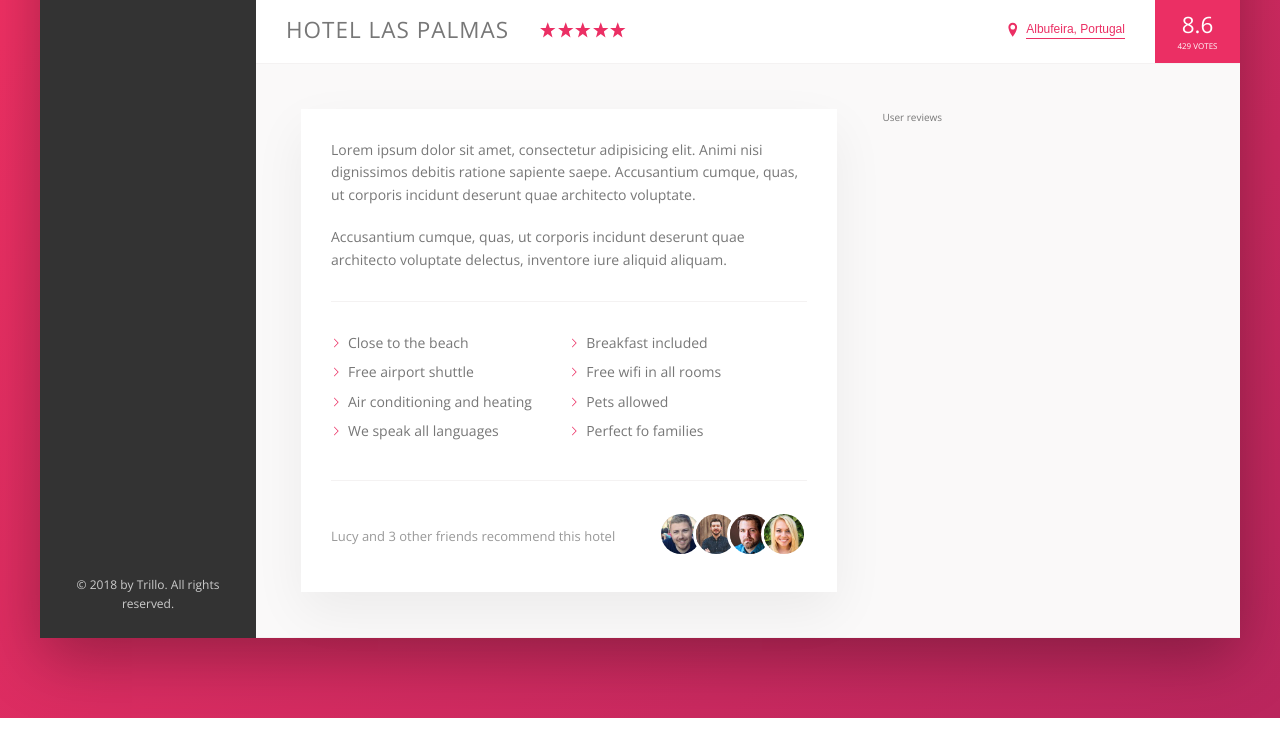
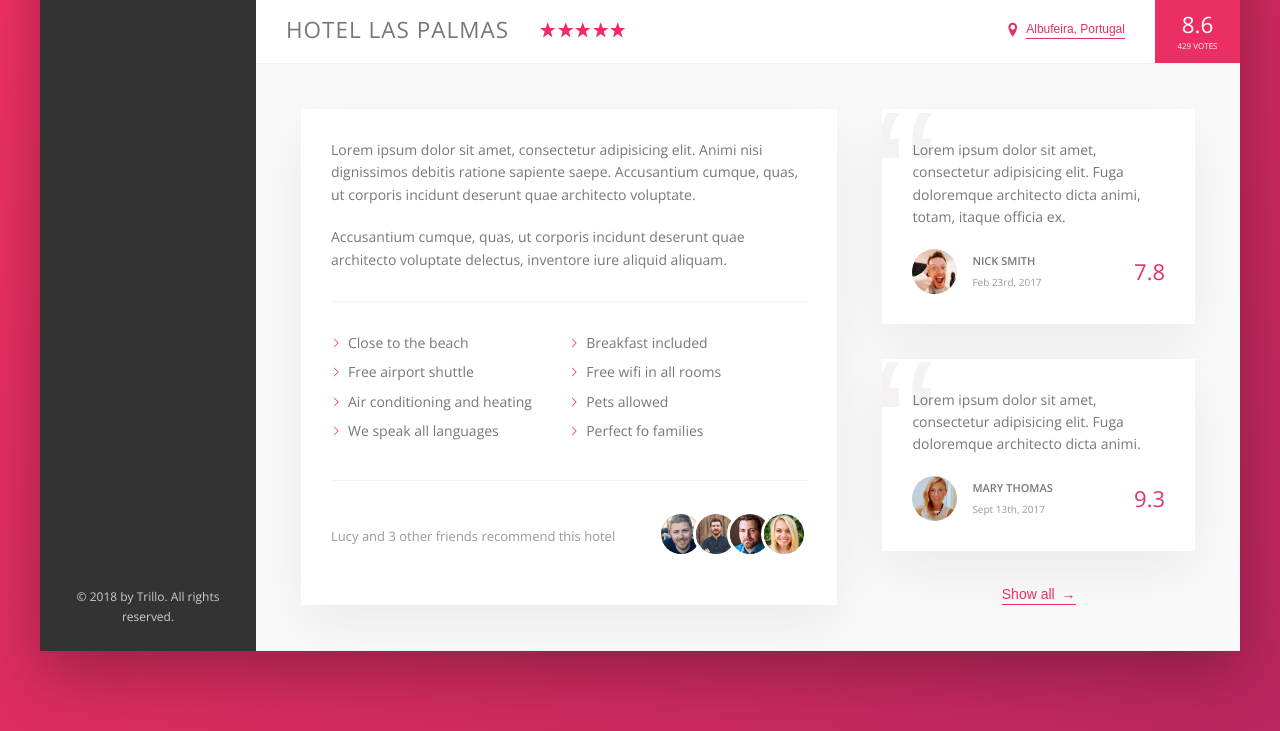
Before and after one commit to yaroslavzn/advance_css, a website: page Trillo/index.html in a window 1280 px wide. Shown: the part 538-1269 px from the top of the page. Drawn offline with nearby package versions, Linux system fonts and the light colour scheme.

Commit message:
finish details section

```diff
--- a/Trillo/index.html
+++ b/Trillo/index.html
@@ -169,7 +169,36 @@
                         </div>
 
                         <div class="user-reviews">
-                            User reviews
+                            <figure class="review">
+                                <blockquote class="review__text">
+                                    Lorem ipsum dolor sit amet, consectetur adipisicing elit. Fuga doloremque architecto dicta animi, totam, itaque officia ex.
+                                </blockquote>
+                                <figcaption class="review__user">
+                                    <img src="img/user-1.jpg" alt="User 1" class="review__photo">
+                                    <div class="review__user-box">
+                                        <p class="review__user-name">Nick Smith</p>
+                                        <p class="review__user-date">Feb 23rd, 2017</p>
+                                    </div>
+                                    <div class="review__rating">7.8</div>
+                                </figcaption>
+                            </figure>
+
+                            <figure class="review">
+                                <blockquote class="review__text">
+                                    Lorem ipsum dolor sit amet, consectetur adipisicing elit. Fuga doloremque architecto dicta animi.
+                                </blockquote>
+                                <figcaption class="review__user">
+                                    <img src="img/user-2.jpg" alt="User 2" class="review__photo">
+                                    <div class="review__user-box">
+                                        <p class="review__user-name">Mary Thomas</p>
+                                        <p class="review__user-date">Sept 13th, 2017</p>
+
+                                    </div>
+                                    <div class="review__rating">9.3</div>
+                                </figcaption>
+                            </figure>
+
+                            <button class="btn-inline">Show all <span>&rarr;</span></button>
                         </div>
                     </div>
                 </main>
--- a/Trillo/sass/_components.scss
+++ b/Trillo/sass/_components.scss
@@ -260,11 +260,20 @@
 
   &:hover {
     color: var(--color-grey-dark-1);
+
+    span {
+      margin-left: 8px;
+    }
   }
 
   &:focus {
     outline: none;
     animation: pulsate 1s infinite;
+  }
+
+  span {
+    margin-left: 3px;
+    transition: margin-left .2s;
   }
 }
 
@@ -351,3 +360,63 @@
     }
   }
 }
+
+.review {
+  background-color: #fff;
+  box-shadow: var(--shadow-light);
+  padding: 3rem;
+  margin-bottom: 3.5rem;
+  position: relative;
+  overflow: hidden;
+
+  &::before {
+    content: "\201C";
+    position: absolute;
+    left: -1rem;
+    top: -2.75rem;
+    font-size: 20rem;
+    color: var(--color-grey-light-2);
+    line-height: 1;
+    font-family: sans-serif;
+  }
+
+  &__text {
+    margin-bottom: 2rem;
+    position: relative;
+    z-index: 10;
+  }
+
+  &__user {
+    display: flex;
+    align-items: center;
+  }
+
+  &__photo {
+    height: 4.5rem;
+    width: 4.5rem;
+    border-radius: 50%;
+    margin-right: 1.5rem;
+  }
+
+  &__user-box {
+    margin-right: auto;
+  }
+
+  &__user-name {
+    font-size: 1.1rem;
+    font-weight: 600;
+    text-transform: uppercase;
+    margin-bottom: 0.4rem;
+  }
+
+  &__user-date {
+    font-size: 1rem;
+    color: var(--color-grey-dark-3);
+  }
+
+  &__rating {
+    color: var(--color-primary);
+    font-size: 2.2rem;
+    font-weight: 300;
+  }
+}
--- a/Trillo/sass/_layout.scss
+++ b/Trillo/sass/_layout.scss
@@ -33,6 +33,7 @@
 }
 
 .detail {
+  font-size: 1.4rem;
   display: flex;
   padding: 4.5rem;
   background-color: var(--color-grey-light-1);
@@ -40,7 +41,6 @@
 }
 
 .description {
-  font-size: 1.4rem;
   flex: 0 0 60%;
   background-color: #fff;
   margin-right: 4.5rem;
@@ -50,4 +50,7 @@
 
 .user-reviews {
   flex: 1;
+  display: flex;
+  flex-direction: column;
+  align-items: center;
 }
```
Also changed, not shown: Trillo/css/style.css.
